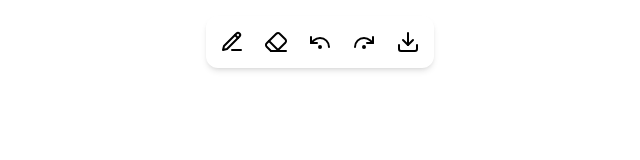
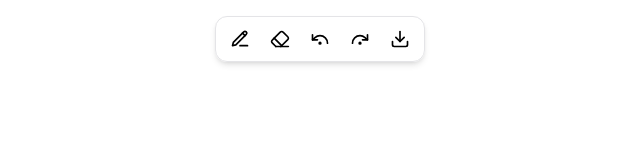
Before and after one commit to shivamvijaywargi/skribbl, a Next.js app: page / in a window 1280 px wide. Shown: the top 160 px of the page, without its empty margins (320-960 px from the left). Built offline with nearby package versions, Linux system fonts and the light colour scheme.

Commit message:
Refactor menu component to use IconButton & add tooltip

```diff
--- a/components/hamburger-menu.tsx
+++ b/components/hamburger-menu.tsx
@@ -12,7 +12,7 @@ const HamburgerMenu = () => {
   return (
     <div className="absolute top-4 left-4">
       <DropdownMenu>
-        <DropdownMenuTrigger className="bg-gray-100 dark:bg-gray-700 p-1 rounded">
+        <DropdownMenuTrigger className="bg-secondary p-1 rounded">
           <Menu />
         </DropdownMenuTrigger>
         <DropdownMenuContent align="start">
--- /dev/null
+++ b/components/icon-button.tsx
@@ -0,0 +1,7 @@
+const IconButton = ({ children }: { children: React.ReactNode }) => (
+  <div className="hover:bg-muted p-2 rounded transition cursor-pointer grid place-items-center">
+    {children}
+  </div>
+);
+
+export default IconButton;
--- a/components/menu.tsx
+++ b/components/menu.tsx
@@ -1,23 +1,34 @@
 import { Download, Eraser, PencilLine, RedoDot, UndoDot } from "lucide-react";
+import IconButton from "./icon-button";
 
 const Menu = () => {
   return (
-    <div className="flex justify-center align-center gap-1 shadow-md dark:bg-secondary p-1.5 rounded-xl">
-      <div className="hover:bg-muted p-2 rounded transition cursor-pointer">
-        <PencilLine />
-      </div>
-      <div className="hover:bg-muted p-2 rounded transition cursor-pointer">
-        <Eraser />
-      </div>
-      <div className="hover:bg-muted p-2 rounded transition cursor-pointer">
-        <UndoDot />
-      </div>
-      <div className="hover:bg-muted p-2 rounded transition cursor-pointer">
-        <RedoDot />
-      </div>
-      <div className="hover:bg-muted p-2 rounded transition cursor-pointer">
-        <Download />
-      </div>
+    <div className="flex justify-center align-center gap-1 shadow-md border dark:bg-secondary px-1.5 py-1 rounded-xl">
+      <IconButton>
+        <span title="Draw">
+          <PencilLine size={20} />
+        </span>
+      </IconButton>
+      <IconButton>
+        <span title="Eraser">
+          <Eraser size={20} />
+        </span>
+      </IconButton>
+      <IconButton>
+        <span title="Undo">
+          <UndoDot size={20} />
+        </span>
+      </IconButton>
+      <IconButton>
+        <span title="Redo">
+          <RedoDot size={20} />
+        </span>
+      </IconButton>
+      <IconButton>
+        <span title="Download">
+          <Download size={20} />
+        </span>
+      </IconButton>
     </div>
   );
 };
```
